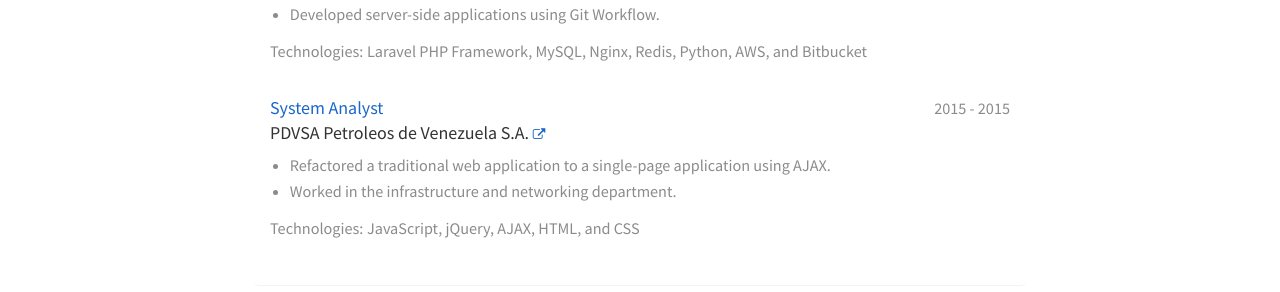
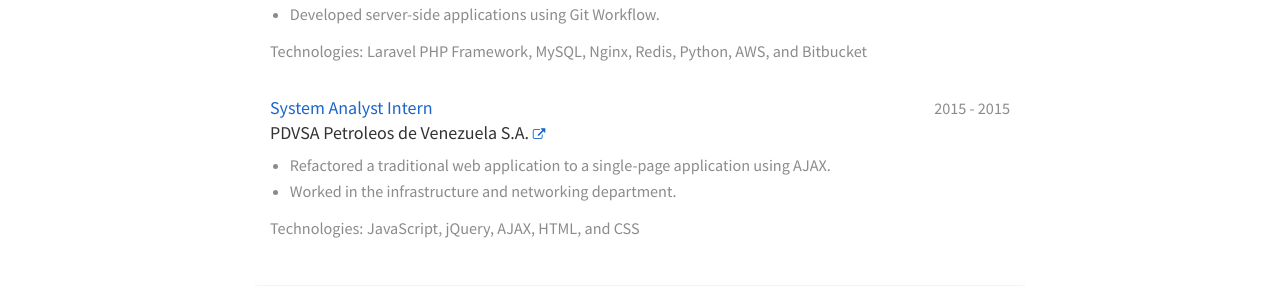
Before and after one commit to jfernancordova/jfernancordova.github.io, a Jekyll site: the page built from resume.html, in a window 1280 px wide. Shown: the part 1151-1443 px from the top of the page. Built offline with Jekyll 4.4.1, drawn with Linux system fonts in a browser that asks for light colours; nearby versions of some CDN libraries.

Commit message:
Update employment.yml

```diff
--- a/_data/employment.yml
+++ b/_data/employment.yml
@@ -71,7 +71,7 @@
     - AWS
     - Bitbucket
 
-- title: "System Analyst"
+- title: "System Analyst Intern"
   company: "PDVSA Petroleos de Venezuela S.A."
   link: "http://www.pdvsa.com/index.php?lang=es"
   dates: "2015 - 2015"
```
